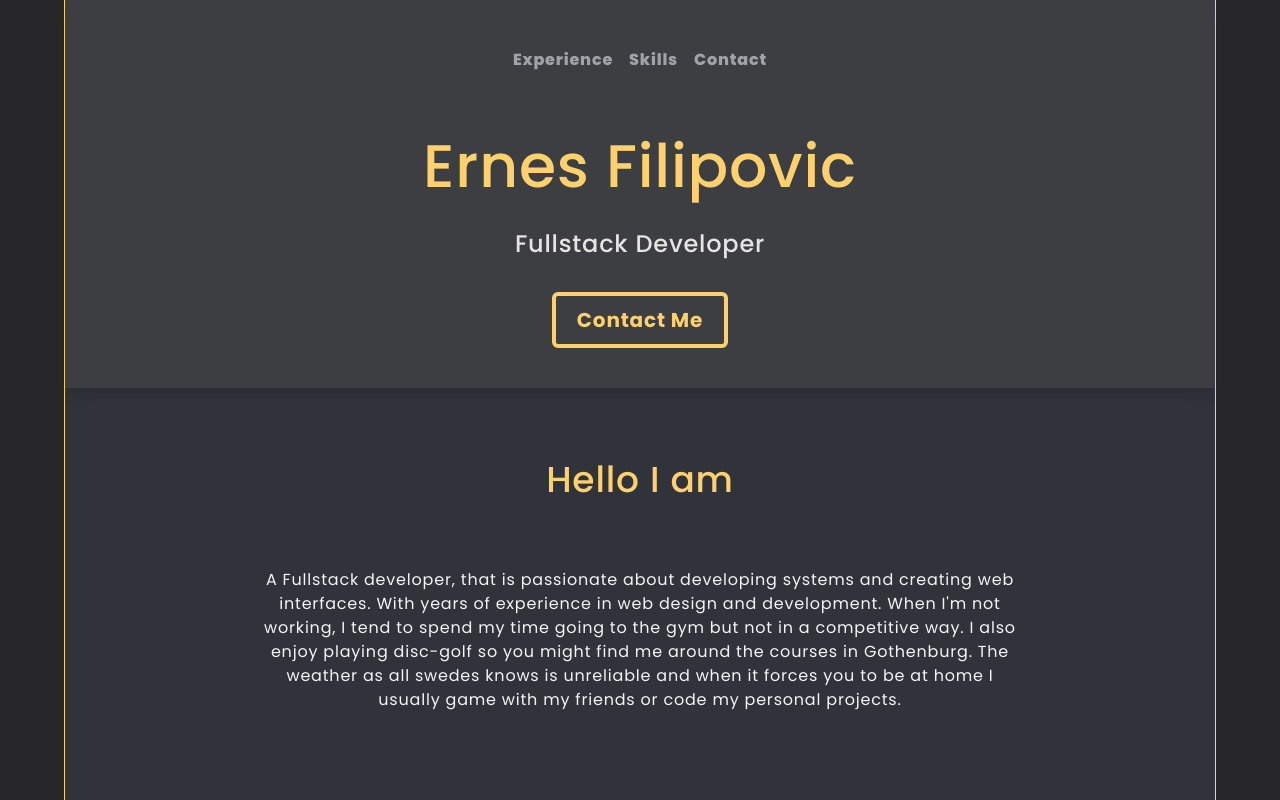
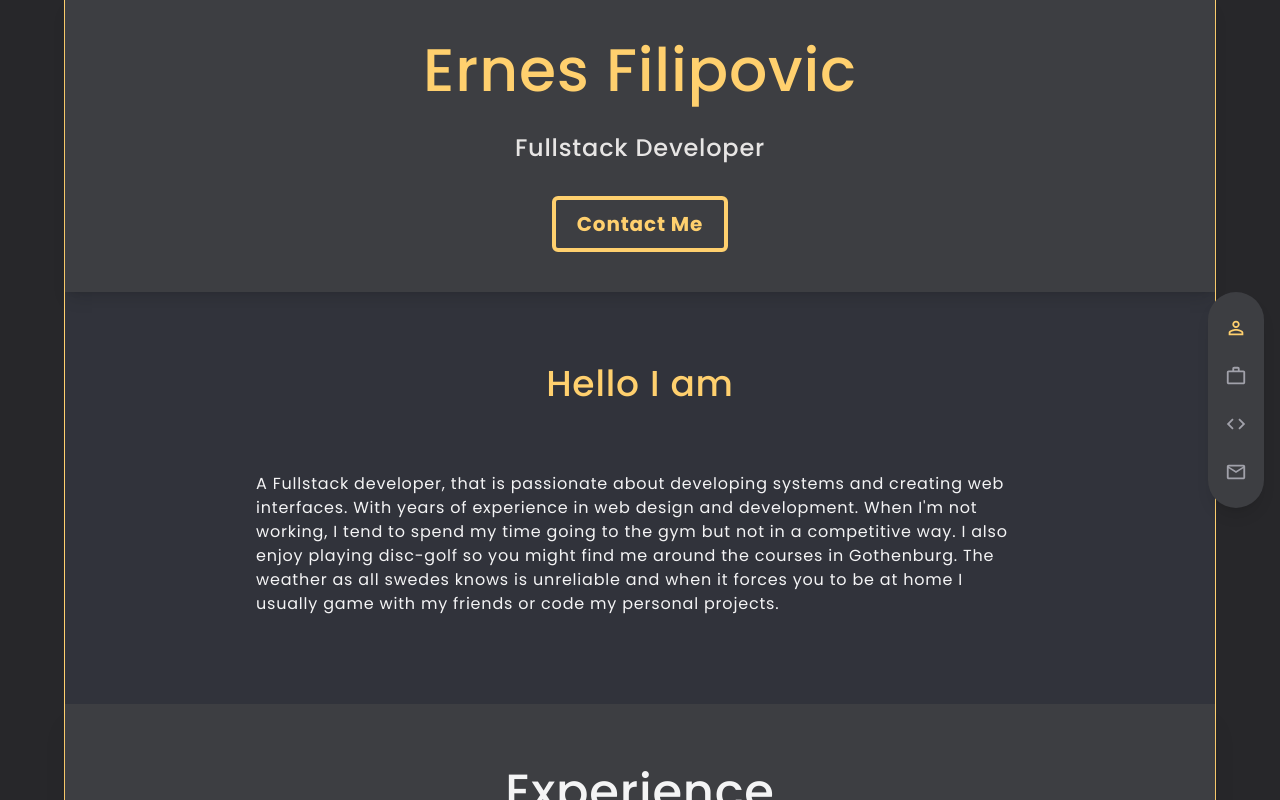
Before and after one commit to ErNoI/cv, a React (Vite) app: page / in a window 1280 px wide. Shown: the top 800 px of the page. Built offline with nearby package versions, Linux system fonts and the light colour scheme.

Commit message:
Add SideNav component and update App layout; refactor About and Header sections

```diff
--- a/src/App.tsx
+++ b/src/App.tsx
@@ -1,4 +1,5 @@
-import { ScrollTopButton } from "./components/ScrollButton";
+// import { ScrollTopButton } from "./components/ScrollButton";
+import { SideNav } from "./components/SideNav";
 import About from "./Sections/About";
 import { Contact } from "./Sections/Contact";
 import { Experience } from "./Sections/Experience";
@@ -8,12 +9,13 @@ import { SkillList } from "./Sections/Skills";
 function App() {
   return (
     <div className="border-l border-r border-action bg-primary sm:mx-auto sm:max-w-6xl">
+      <SideNav />
       <Header />
       <About />
       <Experience />
       <SkillList />
       <Contact />
-      <ScrollTopButton />
+      {/* <ScrollTopButton /> */}
     </div>
   );
 }
--- a/src/Sections/About.tsx
+++ b/src/Sections/About.tsx
@@ -1,6 +1,6 @@
 const About = () => {
   return (
-    <div className="bd-container py-16">
+    <div id="about" className="bd-container py-16">
       <h1 className="mb-11 text-center text-5xl font-medium">
         <span className="text-4xl text-action">
           Hello I am <br />
@@ -8,7 +8,7 @@ const About = () => {
       </h1>
 
       <div className="mx-auto flex min-h-48 max-w-screen-md items-center justify-between md:flex-row">
-        <p className="justify-center text-center max-sm:m-2">
+        <p className="max-sm:m-2">
           A Fullstack developer, that is passionate about developing systems and
           creating web interfaces. With years of experience in web design and
           development. When I'm not working, I tend to spend my time going to
--- a/src/Sections/Header.tsx
+++ b/src/Sections/Header.tsx
@@ -1,27 +1,4 @@
 import { Button } from "../components/Button";
-
-export const Menu = () => {
-  const MenuOptions = ["Experience", "Skills", "Contact"];
-  function handleClick(option: string): void {
-    const div = document.getElementById(option);
-    if (div) {
-      div.scrollIntoView({ behavior: "smooth" });
-    }
-  }
-  return (
-    <div className="mb-14 flex justify-center font-extrabold text-zinc-400">
-      {MenuOptions.map((option, index) => (
-        <button
-          onClick={() => handleClick(option.toLowerCase())}
-          key={index}
-          className="m-2 hover:text-white"
-        >
-          {option}
-        </button>
-      ))}
-    </div>
-  );
-};
 
 export const Thumbnail = () => {
   return (
@@ -50,7 +27,6 @@ export const Thumbnail = () => {
 export const Header = () => {
   return (
     <div className="bg-secondary py-10 shadow-lg">
-      <Menu />
       <Thumbnail />
     </div>
   );
--- /dev/null
+++ b/src/components/SideNav.tsx
@@ -0,0 +1,58 @@
+import { useEffect, useState } from "react";
+import { MdWorkOutline, MdCode, MdOutlineMailOutline, MdPersonOutline } from "react-icons/md";
+
+const sections = [
+  { id: "about",      label: "About",      Icon: MdPersonOutline },
+  { id: "experience", label: "Experience", Icon: MdWorkOutline },
+  { id: "skills",     label: "Skills",     Icon: MdCode },
+  { id: "contact",    label: "Contact",    Icon: MdOutlineMailOutline },
+];
+
+export const SideNav = () => {
+  const [activeId, setActiveId] = useState<string>("");
+
+  useEffect(() => {
+    const observer = new IntersectionObserver(
+      (entries) => {
+        const visible = entries
+          .filter((e) => e.isIntersecting)
+          .sort((a, b) => a.boundingClientRect.top - b.boundingClientRect.top);
+        if (visible.length > 0) setActiveId(visible[0].target.id);
+      },
+      { rootMargin: "0px 0px -60% 0px", threshold: 0 }
+    );
+    sections.forEach(({ id }) => {
+      const el = document.getElementById(id);
+      if (el) observer.observe(el);
+    });
+    return () => observer.disconnect();
+  }, []);
+
+  function handleClick(id: string) {
+    const el = document.getElementById(id);
+    if (el) el.scrollIntoView({ behavior: "smooth" });
+  }
+
+  return (
+    <div className="fixed right-4 top-1/2 z-50 flex -translate-y-1/2 flex-col gap-2 rounded-full bg-secondary px-2 py-4 shadow-lg">
+      {sections.map(({ id, label, Icon }) => (
+        <div key={id} className="group relative flex items-center">
+          {/* Tooltip */}
+          <span className="pointer-events-none absolute right-12 whitespace-nowrap rounded bg-action px-2 py-1 text-sm font-bold text-primary opacity-0 shadow transition-opacity duration-200 group-hover:opacity-100">
+            {label}
+          </span>
+          {/* Icon button */}
+          <button
+            onClick={() => handleClick(id)}
+            className={`flex h-10 w-10 items-center justify-center rounded-full transition-colors duration-200 hover:text-white ${
+              activeId === id ? "text-action" : "text-zinc-400"
+            }`}
+            aria-label={label}
+          >
+            <Icon size={22} />
+          </button>
+        </div>
+      ))}
+    </div>
+  );
+};
```
Also changed, not shown: 1 other file (tests, documents, lock files or other folders).
